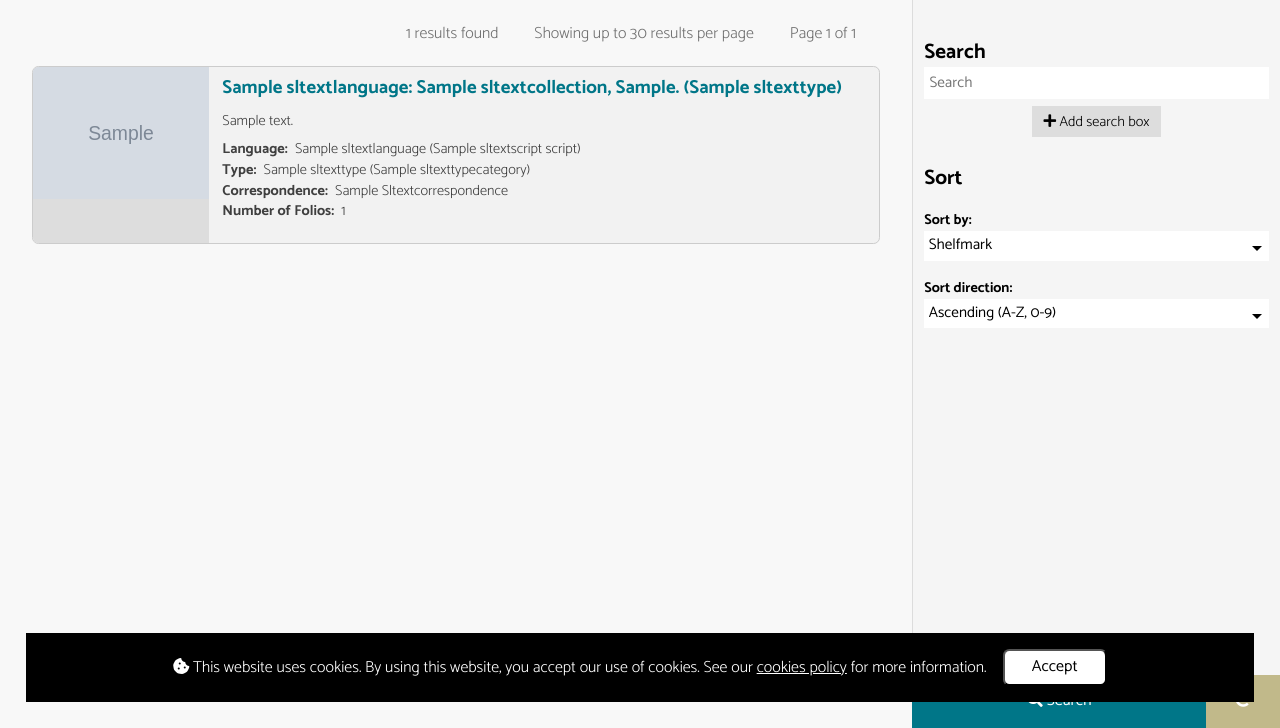
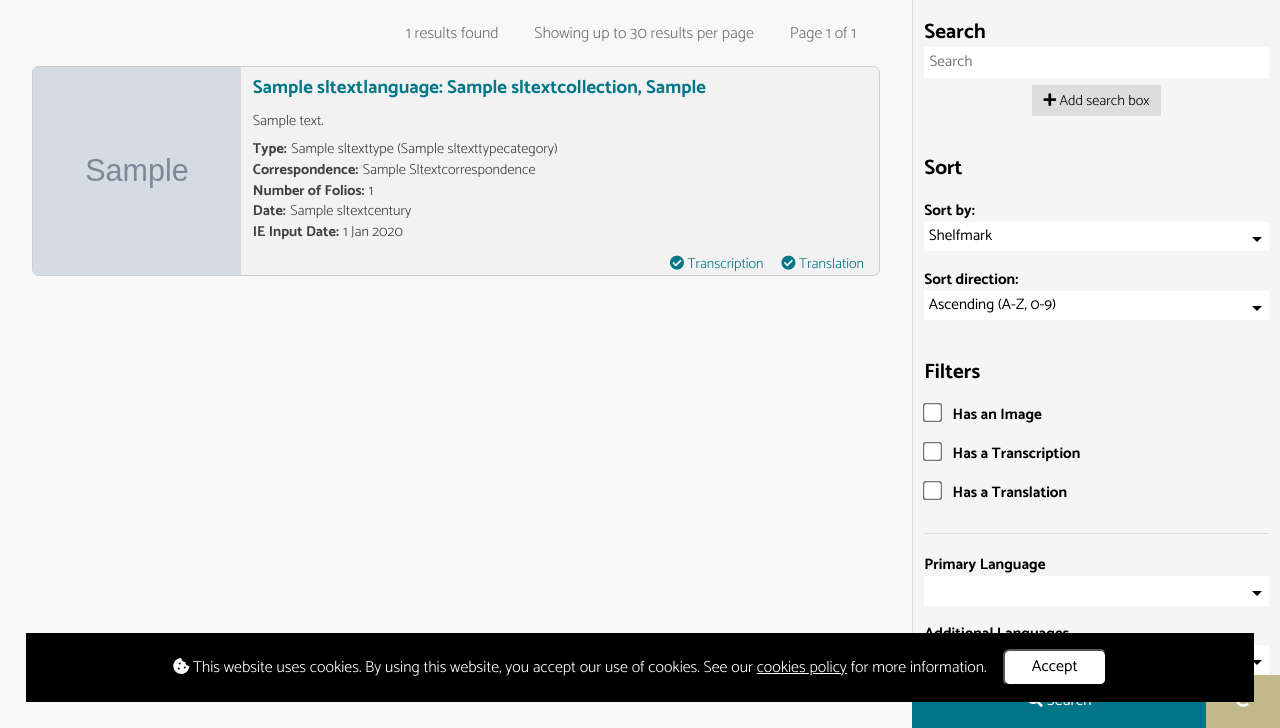
Before and after one commit to invisibleeast/invisible-east-website, a Django app: page /corpus/ in a window 1280 px wide. Shown: the part 72-800 px from the top of the page. Run offline with Django 4.2, Linux system fonts and the light colour scheme; tables that the repository leaves empty hold one stand-in row (values such as "Sample post"); grey boxes marked "Sample" are stand-in pictures; parts of the project's set-up code (start-up, migrations or seed data) failed here and were passed over; some libraries are stand-ins or nearby versions.

Commit message:
finished initial draft of list view

```diff
--- a/django/core/static/css/custom.css
+++ b/django/core/static/css/custom.css
@@ -92,7 +92,7 @@
 
 dd {
     display: inline-block;
-    margin-left: 0.5em;
+    margin-left: 0.3em;
 }
 
 table {
@@ -500,7 +500,11 @@
 .corpus-text-list-options-subtitle {
     font-size: 1.3em;
     font-weight: bold;
-    margin: 1.5em 0 0.2em 0;
+    margin: 2em 0 0.2em 0;
+}
+
+.corpus-text-list-options-subtitle:first-child {
+    margin-top: 0.5em;
 }
 
 #corpus-text-list-options hr {
@@ -511,7 +515,7 @@
 
 #corpus-text-list-options label {
     font-weight: bold;
-    font-size: 0.89em;
+    font-size: 0.95em;
     margin: 1.2em 0 0 0;
     display: inline-block;
     width: calc(100% - 2.1em);
@@ -545,9 +549,10 @@
 }
 
 #corpus-text-list-options input[type='checkbox'] {
+    transform: scale(1.5);
     display: inline;
     width: initial;
-    margin-right: 0.5em;
+    margin-right: 0.69em;
 }
 
 #corpus-text-list-options .helptext {
@@ -717,6 +722,7 @@
     text-align: left;
     background: #F2F2F2;
     overflow: hidden;
+    position: relative;
 }
 
 .corpus-text-list-items-item:hover {
@@ -727,10 +733,6 @@
 
 .corpus-text-list-items-item-imagecontainer {
     background: #DDD;
-}
-
-.corpus-text-list-items-item-imagecontainer img {
-    width: 100%;
 }
 
 .corpus-text-list-items-item-text-title {
@@ -744,6 +746,29 @@
     font-size: 0.9em;
     padding-top: 0.2em;
     opacity: 0.8;
+}
+
+.corpus-text-list-items-item-text-details dl {
+    margin-bottom: 0;
+}
+
+.corpus-text-list-items-item-has {
+    position: absolute;
+    bottom: 0;
+    right: 15px;
+    font-size: 0.9em;
+}
+
+.corpus-text-list-items-item-has span {
+    display: inline-block;
+    margin-left: 1em;
+    color: #606060;
+    opacity: 0.5;
+}
+
+.corpus-text-list-items-item-has span.active {
+    color: var(--color-primary);
+    opacity: 1;
 }
 
 .corpus-text-list-items-empty {
--- a/django/core/static/css/custom_large.css
+++ b/django/core/static/css/custom_large.css
@@ -74,15 +74,15 @@
     .corpus-text-list-items-item-imagecontainer {
         display: inline-block;
         vertical-align: top;
-        width: 11em;
-        height: 11em;
+        width: 13em;
+        height: 13em;
     }
 
     .corpus-text-list-items-item-text {
         display: inline-block;
         vertical-align: top;
-        width: calc(100% - 11.5em);
-        padding: 0.7em 0.6em;
+        width: calc(100% - 13.5em);
+        padding: 0.7em 0.5em;
     }
 
     #corpus-text-list-pagination {
--- a/django/core/static/css/custom_small.css
+++ b/django/core/static/css/custom_small.css
@@ -130,14 +130,7 @@
     .corpus-text-list-items-item-imagecontainer {
         display: block;
         width: 100%;
-        height: 13rem;
-    }
-
-    .corpus-text-list-items-item-imagecontainer img {
-        margin: 0 auto;
-        display: block;
-        width: auto;
-        height: 13rem;
+        height: 15rem;
     }
 
     .corpus-text-list-items-item-text {
--- a/django/corpus/templates/corpus/text-list.html
+++ b/django/corpus/templates/corpus/text-list.html
@@ -63,13 +63,17 @@
                         <div class="corpus-text-list-options-filters-group">
                             {% for f in filter_group %}
                                 <div class="corpus-text-list-options-filters-group-filter">
+
+                                    {% if filter_pre_hs in f.filter_id %}
+                                        <label><input type="checkbox" id="{{ f.filter_id }}" title="{{ f.filter_name }}" name="{{ f.filter_id }}"> {{ f.filter_name }}</label>
+                                    {% else %}
                                         <label for="{{ f.filter_id }}">
                                             {{ f.filter_name }}
                                         </label>
                                         <span class="input-clear"><i class="fas fa-times-circle"></i></span>
                                         <select id="{{ f.filter_id }}"
                                             class="corpus-text-list-options-filters-group-filter{% if f.filter_classes %} {{ f.filter_classes }}{% endif %}"
-                                        title="{{ f.filter_id }}"
+                                            title="{{ f.filter_name }}"
                                             name="{{ f.filter_id }}"
 
                                             {# Filter Dependencies #}
@@ -84,6 +88,7 @@
                                                 <option value="{% if o.html_select_value_field %}{{ o.html_select_value_field }}{% else %}{{ o.id }}{% endif %}"{% if o.data_hierarchy_parents_ids %} data-hierarchy-parents-ids="{{ o.data_hierarchy_parents_ids }}"{% endif %}>{{ o }}</option>
                                             {% endfor %}
                                         </select>
+                                    {% endif %}
                                 </div>
                             {% endfor %}
                         </div>
@@ -122,21 +127,25 @@
             <!-- Set the URL based on the main model supplied to this page -->
             <a href="{% url 'corpus:text-detail' object.id %}" class="corpus-text-list-items-item">
                 <!-- Image -->
-                <div class="corpus-text-list-items-item-imagecontainer">
-                    <img src="{% if object.list_image %}{{ object.list_image.url }}{% else %}{% static 'images/noimagefound.jpg' %}{% endif %}" alt="Corpus text image">
+                <div class="corpus-text-list-items-item-imagecontainer" style="background-image: url({% if object.list_image %}{{ object.list_image.url }}{% else %}{% static 'images/noimagefound.jpg' %}{% endif %}); background-color: #CCC; background-position: center; background-repeat: no-repeat; background-size: cover;">
                 </div>
                 <!--Text -->
                 <div class="corpus-text-list-items-item-text">
                     <div class="corpus-text-list-items-item-text-title">{{ object.title }}</div>
                     <div class="corpus-text-list-items-item-text-details">
-                        <div>{{ object.description }}</div>
+                        <div class="corpus-text-list-items-item-text-details-description">{{ object.description_preview }}</div>
                         <dl>
-                            <div><dt>Language</dt><dd>{{ object.primary_language }}</dd></div>
                             <div><dt>Type</dt><dd>{{ object.type }}</dd></div>
                             <div><dt>Correspondence</dt><dd>{{ object.correspondence | title }}</dd></div>
                             <div><dt>Number of Folios</dt><dd>{{ object.text_folios.count }}</dd></div>
+                            {% if object.century %}<div><dt>Date</dt><dd>{{ object.century }}</dd></div>{% endif %}
+                            <div><dt>IE Input Date</dt><dd>{{ object.meta_created_datetime | date:"n M o" }}</dd></div>
                         </dl>
                     </div>
+                </div>
+                <div class="corpus-text-list-items-item-has">
+                    <span{% if object.has_transcription %} class="active"><i class="fas fa-check-circle"></i>{% else %}><i class="fas fa-times-circle"></i>{% endif %} Transcription</span>
+                    <span{% if object.has_translation %} class="active"><i class="fas fa-check-circle"></i>{% else %}><i class="fas fa-times-circle"></i>{% endif %} Translation</span>
                 </div>
             </a>
         {% empty %}
@@ -192,7 +201,7 @@
 
 <!-- JS -->
 <script>
-    $(document).ready(function() {
+    $(document).ready(function(){
         {% include "corpus/snippets/list.js" %}
     });
 </script>
--- a/django/corpus/views.py
+++ b/django/corpus/views.py
@@ -25,7 +25,6 @@
         return context
 
 
-
 class TextListView(ListView):
     """
     Class-based view for Text list template
@@ -40,6 +39,7 @@
     filter_pre_fk = f'{filter_pre}fk_'  # Foreign Key relationship
     filter_pre_gt = f'{filter_pre}gt_'  # Greater than (or equal to) filter, e.g. "Date (from)"
     filter_pre_lt = f'{filter_pre}lt_'  # Less than (or equal to) filter, e.g. "Date (to)"
+    filter_pre_hs = f'{filter_pre}hs_'  # Has content filter, e.g. "Has transcription"
 
     # Special starts to the values & labels of options in 'sort by' select lists, used in below sort() function and within views scripts
     sort_pre_count_value = 'count_'
@@ -64,13 +64,30 @@
 
         # Improve performance
         queryset = queryset.select_related(
-            'type',
-            'collection'
+            'primary_language__script',
+            'type__category',
+            'century',
+            'collection',
+            'correspondence'
+        ).prefetch_related(
+            'text_folios'
         )
 
         # Search
         searches = json.loads(self.request.GET.get('search', '[]'))
-        field_names_to_search = ['shelfmark', 'collection__name']
+        field_names_to_search = [
+            'shelfmark',
+            'collection__name',
+            'corpus__name',
+            'primary_language__name',
+            'primary_language__script__name',
+            'type__name',
+            'correspondence__name',
+            'description',
+            'id_khan',
+            'id_nicholas_simms_williams',
+            'country__name',
+        ]
         # Set list of search options
         if searches not in [[''], []]:
             operator = or_ if self.request.GET.get('search_operator', '') == 'or' else and_
@@ -83,17 +100,32 @@
             # Filter the queryset using the completed search query
             queryset = queryset.filter(queries)
 
-
-        # # Filter
-        # # Description
-        # search_description = self.request.GET.get('search-description', None)
-        # queryset = queryset.filter(description__icontains=search_description) if search_description else queryset
-        # # Vill
-        # search_vill = self.request.GET.get('search-vill', None)
-        # queryset = queryset.filter(tenant__property_fk__vill__name__icontains=search_vill) if search_vill else queryset
-        # # Shire
-        # search_shire = self.request.GET.get('search-shire', None)
-        # queryset = queryset.filter(tenant__property_fk__shire__icontains=search_shire) if search_shire else queryset
+        # Filter
+        for filter_key in [k for k in list(self.request.GET.keys()) if k.startswith(self.filter_pre)]:
+            filter_value = self.request.GET.get(filter_key, '')
+            if filter_value != '':
+                # Many to Many relationship (uses __in comparison and filter_value is a list)
+                if filter_key.startswith(self.filter_pre_mm):
+                    filter_field = filter_key.replace(self.filter_pre_mm, '')
+                    queryset = queryset.filter(**{f'{filter_field}__in': [filter_value]})
+                # Foreign Key relationship
+                elif filter_key.startswith(self.filter_pre_fk):
+                    filter_field = filter_key.replace(self.filter_pre_fk, '')
+                    queryset = queryset.filter(**{filter_field: filter_value})
+                # Greater than or equal to
+                elif filter_key.startswith(self.filter_pre_gt):
+                    filter_field = filter_key.replace(self.filter_pre_gt, '')
+                    queryset = queryset.filter(**{f'{filter_field}__gte': filter_value})
+                # Less than or equal to
+                elif filter_key.startswith(self.filter_pre_lt):
+                    filter_field = filter_key.replace(self.filter_pre_lt, '')
+                    queryset = queryset.filter(**{f'{filter_field}__lte': filter_value})
+                # Has content (e.g. field is not null or empty string)
+                elif filter_key.startswith(self.filter_pre_hs):
+                    filter_field = filter_key.replace(self.filter_pre_hs, '')
+                    if filter_value == 'on':
+                        queryset = queryset.exclude(**{f'{filter_field}__isnull': True})  # remove null values
+                        queryset = queryset.exclude(**{f'{filter_field}__exact': ''})  # remove empty strings
 
         # Sort
         # Establish the sort direction (asc/desc) and the field to sort by, from the self.request
@@ -136,12 +168,14 @@
         context['filter_pre'] = self.filter_pre
         context['filter_pre_gt'] = self.filter_pre_gt
         context['filter_pre_lt'] = self.filter_pre_lt
+        context['filter_pre_hs'] = self.filter_pre_hs
 
         # Options: Sort By
         # Alphabetical
         context['options_sortby_alphabetical'] = [
             {'value': 'shelfmark', 'label': 'Shelfmark'},
-            {'value': 'collection__name', 'label': 'Collection'}
+            {'value': 'century__century_number', 'label': 'Date'},
+            {'value': 'meta_created_datetime', 'label': 'IE Input Date'}
         ]
         # Numerical
         context['options_sortby_numerical'] = [
@@ -151,4 +185,166 @@
             },
         ]
 
+        # Reused querysets in below filters (specified here to avoid duplicate SQL queries)
+        filter_queryset_languages = models.SlTextLanguage.objects.all().select_related('script')
+        filter_queryset_centuries = models.SlTextCentury.objects.all()
+
+        # Filters
+        context['options_filters'] = [
+            # Has Content
+            [
+                {
+                    'filter_id': f'{self.filter_pre_hs}text_folios__image',
+                    'filter_name': 'Has an Image'
+                },
+                {
+                    'filter_id': f'{self.filter_pre_hs}text_folios__transcription',
+                    'filter_name': 'Has a Transcription'
+                },
+                {
+                    'filter_id': f'{self.filter_pre_hs}text_folios__translation',
+                    'filter_name': 'Has a Translation'
+                },
+            ],
+            # Languages
+            [
+                {
+                    'filter_id': f'{self.filter_pre_fk}primary_language',
+                    'filter_name': 'Primary Language',
+                    'filter_options': filter_queryset_languages
+                },
+                {
+                    'filter_id': f'{self.filter_pre_fk}additional_languages',
+                    'filter_name': 'Additional Languages',
+                    'filter_options': filter_queryset_languages
+                },
+            ],
+            # Dates
+            [
+                {
+                    'filter_id': f'{self.filter_pre_gt}century__century_number',
+                    'filter_classes': self.filter_pre_gt,
+                    'filter_name': 'Date (from)',
+                    'filter_options': filter_queryset_centuries
+                },
+                {
+                    'filter_id': f'{self.filter_pre_lt}century__century_number',
+                    'filter_classes': self.filter_pre_lt,
+                    'filter_name': 'Date (to)',
+                    'filter_options': filter_queryset_centuries
+                }
+            ],
+            # Important Fields
+            [
+                {
+                    'filter_id': f'{self.filter_pre_fk}collection',
+                    'filter_name': 'Collection',
+                    'filter_options': models.SlTextCollection.objects.all()
+                },
+                {
+                    'filter_id': f'{self.filter_pre_fk}country',
+                    'filter_name': 'Country',
+                    'filter_options': models.SlCountry.objects.all()
+                },
+                {
+                    'filter_id': f'{self.filter_pre_fk}type',
+                    'filter_name': 'Type',
+                    'filter_options': models.SlTextType.objects.all().select_related('category')
+                },
+                {
+                    'filter_id': f'{self.filter_pre_fk}correspondence',
+                    'filter_name': 'Correspondence',
+                    'filter_options': models.SlTextCorrespondence.objects.all()
+                },
+                {
+                    'filter_id': f'{self.filter_pre_fk}writing_support',
+                    'filter_name': 'Writing Support',
+                    'filter_options': models.SlTextWritingSupport.objects.all()
+                },
+            ],
+            # Subjects
+            [
+                {
+                    'filter_id': f'{self.filter_pre_mm}legal_transactions',
+                    'filter_name': 'Legal Transactions',
+                    'filter_options': models.SlTextSubjectLegalTransactions.objects.all()
+                },
+                {
+                    'filter_id': f'{self.filter_pre_mm}administrative_internal_correspondences',
+                    'filter_name': 'Administrative Internal Correspondences',
+                    'filter_options': models.SlTextSubjectAdministrativeInternalCorrespondence.objects.all()
+                },
+                {
+                    'filter_id': f'{self.filter_pre_mm}administrative_tax_receipts',
+                    'filter_name': 'Administrative Tax Receipts',
+                    'filter_options': models.SlTextSubjectAdministrativeTaxReceipts.objects.all()
+                },
+                {
+                    'filter_id': f'{self.filter_pre_mm}administrative_lists_and_accounting',
+                    'filter_name': 'Administrative Lists and Accounting',
+                    'filter_options': models.SlTextSubjectAdministrativeListsAndAccounting.objects.all()
+                },
+                {
+                    'filter_id': f'{self.filter_pre_mm}land_measurement_units',
+                    'filter_name': 'Land Measurement Units',
+                    'filter_options': models.SlTextSubjectLandMeasurementUnits.objects.all()
+                },
+                {
+                    'filter_id': f'{self.filter_pre_mm}people_and_processes_admins',
+                    'filter_name': 'People and processes involved in public administration, tax, trade, and commerce',
+                    'filter_options': models.SlTextSubjectPeopleAndProcessesAdmin.objects.all()
+                },
+                {
+                    'filter_id': f'{self.filter_pre_mm}people_and_processes_legal',
+                    'filter_name': 'People and processes involved in legal and judiciary system',
+                    'filter_options': models.SlTextSubjectPeopleAndProcessesLegal.objects.all()
+                },
+                {
+                    'filter_id': f'{self.filter_pre_mm}documentations',
+                    'filter_name': 'Documentations',
+                    'filter_options': models.SlTextSubjectDocumentation.objects.all()
+                },
+                {
+                    'filter_id': f'{self.filter_pre_mm}geographic_administrative_units',
+                    'filter_name': 'Geographic Administrative Units',
+                    'filter_options': models.SlTextSubjectGeographicAdministrativeUnits.objects.all()
+                },
+                {
+                    'filter_id': f'{self.filter_pre_mm}legal_and_administrative_stock_phrases',
+                    'filter_name': 'Legal and Administrative Stock Phrases',
+                    'filter_options': models.SlTextSubjectLegalAndAdministrativeStockPhrases.objects.all()
+                },
+                {
+                    'filter_id': f'{self.filter_pre_mm}finance_and_accountancy_phrases',
+                    'filter_name': 'Finance and Accountancy Phrases',
+                    'filter_options': models.SlTextSubjectFinanceAndAccountancyPhrases.objects.all()
+                },
+                {
+                    'filter_id': f'{self.filter_pre_mm}agricultural_produce',
+                    'filter_name': 'Agricultural Produce',
+                    'filter_options': models.SlTextSubjectAgriculturalProduce.objects.all()
+                },
+                {
+                    'filter_id': f'{self.filter_pre_mm}currencies_and_denominations',
+                    'filter_name': 'Currencies and Denominations',
+                    'filter_options': models.SlTextSubjectCurrenciesAndDenominations.objects.all()
+                },
+                {
+                    'filter_id': f'{self.filter_pre_mm}markings',
+                    'filter_name': 'Markings',
+                    'filter_options': models.SlTextSubjectMarkings.objects.all()
+                },
+                {
+                    'filter_id': f'{self.filter_pre_mm}religions',
+                    'filter_name': 'Religions',
+                    'filter_options': models.SlTextSubjectReligion.objects.all()
+                },
+                {
+                    'filter_id': f'{self.filter_pre_mm}toponyms',
+                    'filter_name': 'Toponyms',
+                    'filter_options': models.SlTextSubjectToponym.objects.all()
+                },
+            ]
+        ]
+
         return context
```
Also changed, not shown: django/corpus/admin.py (+7 -5 lines), django/corpus/models.py (+40 -2 lines), django/corpus/templates/corpus/snippets/list.js (+7 -1 lines), django/corpus/migrations/0001_initial.py, django/corpus/migrations/0002_initial_data.py. Lines whose indentation alone changed are shown as unchanged.
